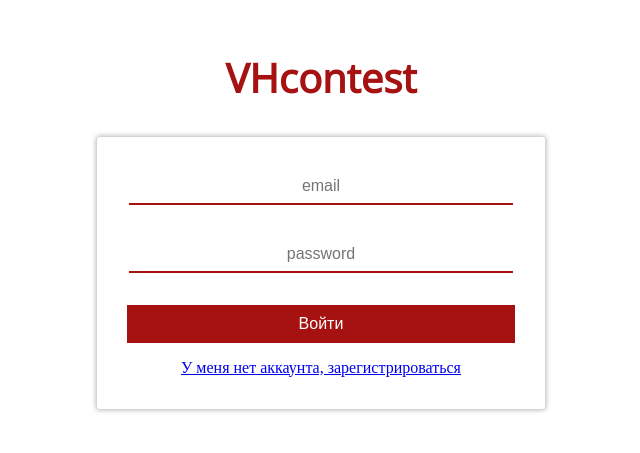
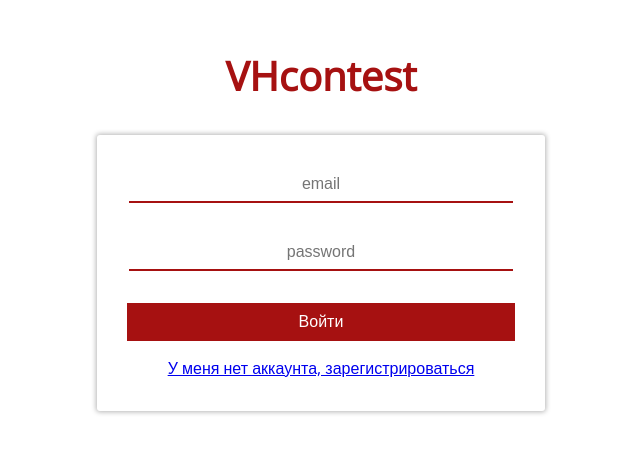
Before and after one commit to VTroyanGolovyan/VhContest, a Vue app in the folder WEB_Client/: page / in a window 1280 px wide. Shown: the part 171-624 px from the top of the page, without its empty margins (319-959 px from the left). Built offline with nearby package versions, Linux system fonts and the light colour scheme.

Commit message:
fonts fix

```diff
--- a/WEB_Client/src/components/SignIn.vue
+++ b/WEB_Client/src/components/SignIn.vue
@@ -125,4 +125,8 @@ export default {
      background: white;
      color: #a61111;
    }
+
+   a {
+     font-family: 'Open Sans', sans-serif;
+   }
 </style>
--- a/WEB_Client/src/components/SignUp.vue
+++ b/WEB_Client/src/components/SignUp.vue
@@ -134,4 +134,8 @@ export default {
      background: white;
      color: #a61111;
    }
+
+   a {
+     font-family: 'Open Sans', sans-serif;
+   }
 </style>
```
